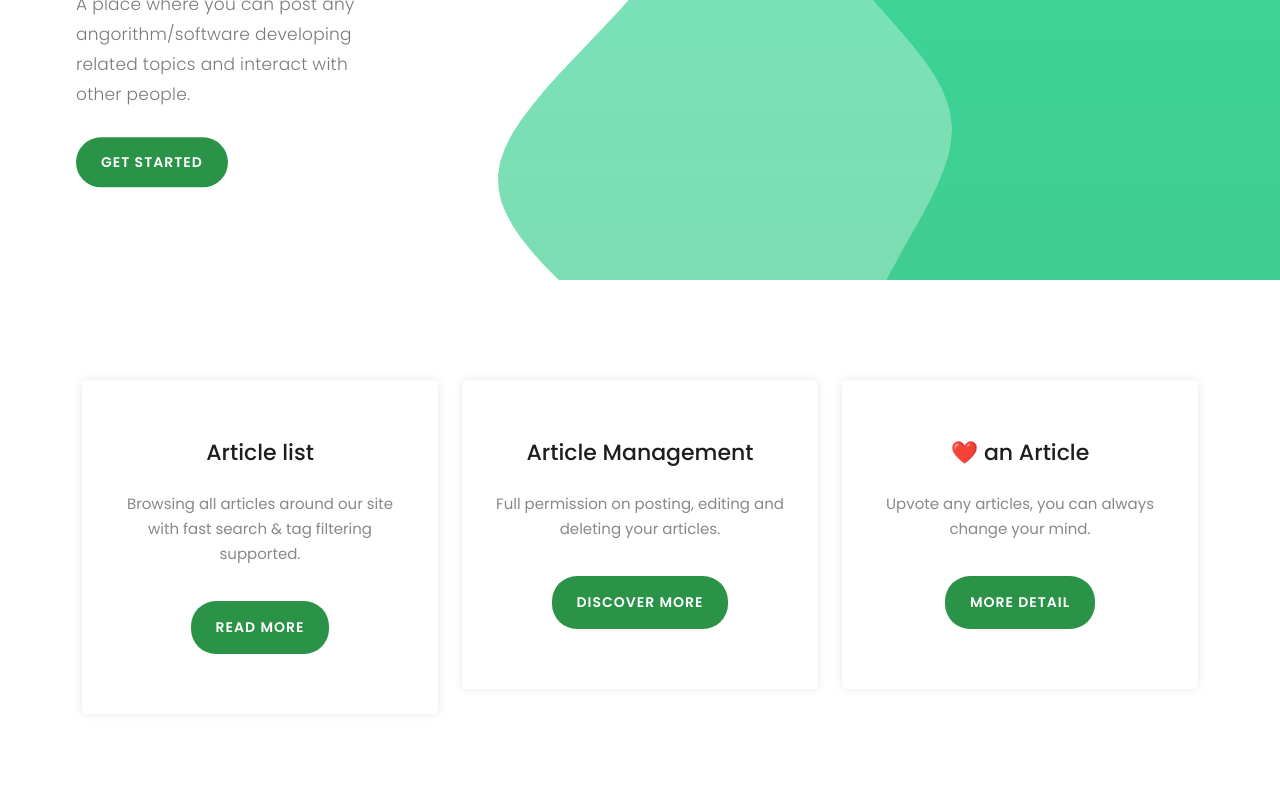
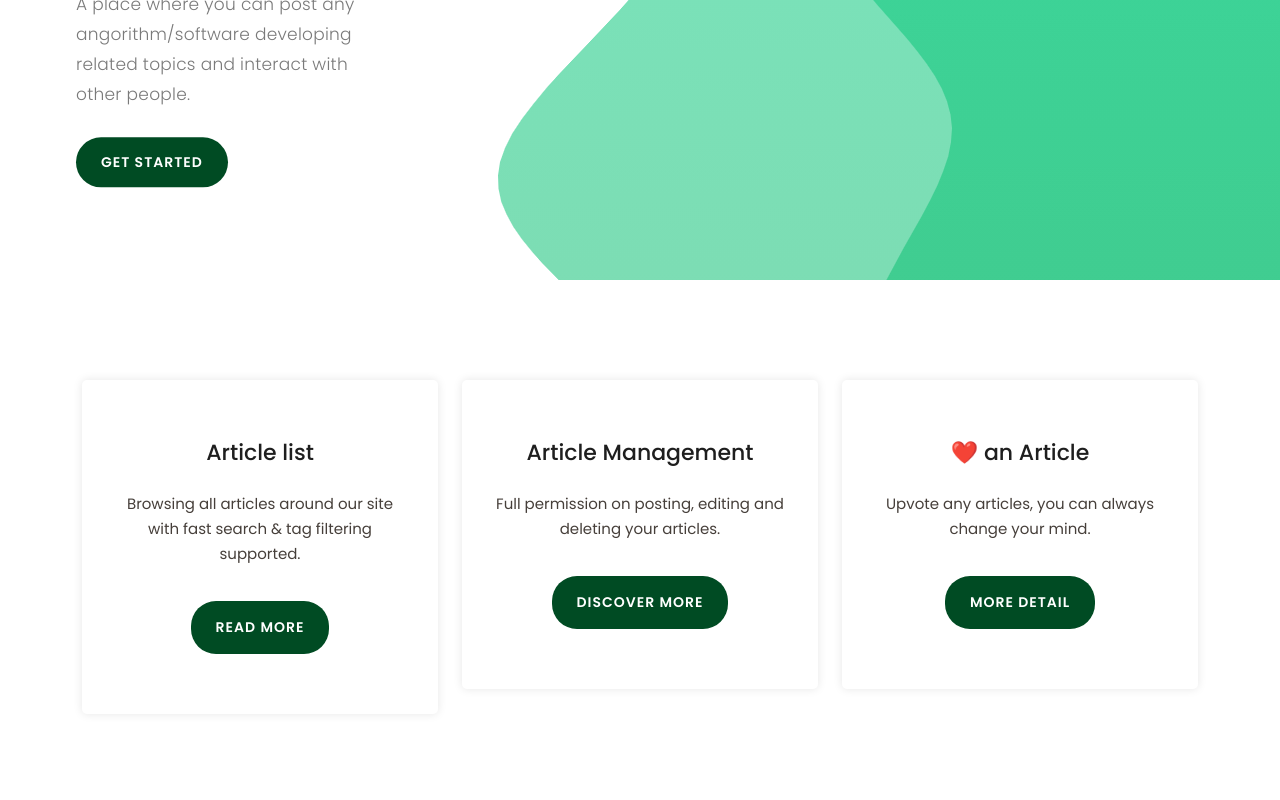
Before and after one commit to chris19960730/GoalgorithmPlus, a React (Create React App) app in the folder client/: page / in a window 1280 px wide. Shown: the part 520-1320 px from the top of the page. Built offline with nearby package versions, Linux system fonts and the light colour scheme; a web font is replaced by a local one.

Commit message:
pass light house for landing page

```diff
--- a/client/src/components/LandingPage.css
+++ b/client/src/components/LandingPage.css
@@ -138,7 +138,7 @@ ul {
 p {
   font-size: 15px;
   line-height: 25px;
-  color: #888;
+  color: #463f3a;
 }
 
 /*
@@ -163,7 +163,7 @@ a.main-button-slider {
   font-size: 14px;
   border-radius: 25px;
   padding: 15px 25px;
-  background-color: #2b9348;
+  background-color: #004b23;
   text-transform: uppercase;
   color: #fff;
   font-weight: 600;
@@ -182,7 +182,7 @@ a.main-button {
   font-size: 14px;
   border-radius: 25px;
   padding: 15px 25px;
-  background-color: #2b9348;
+  background-color: #004b23;
   text-transform: uppercase;
   color: #fff;
   font-weight: 600;
```
